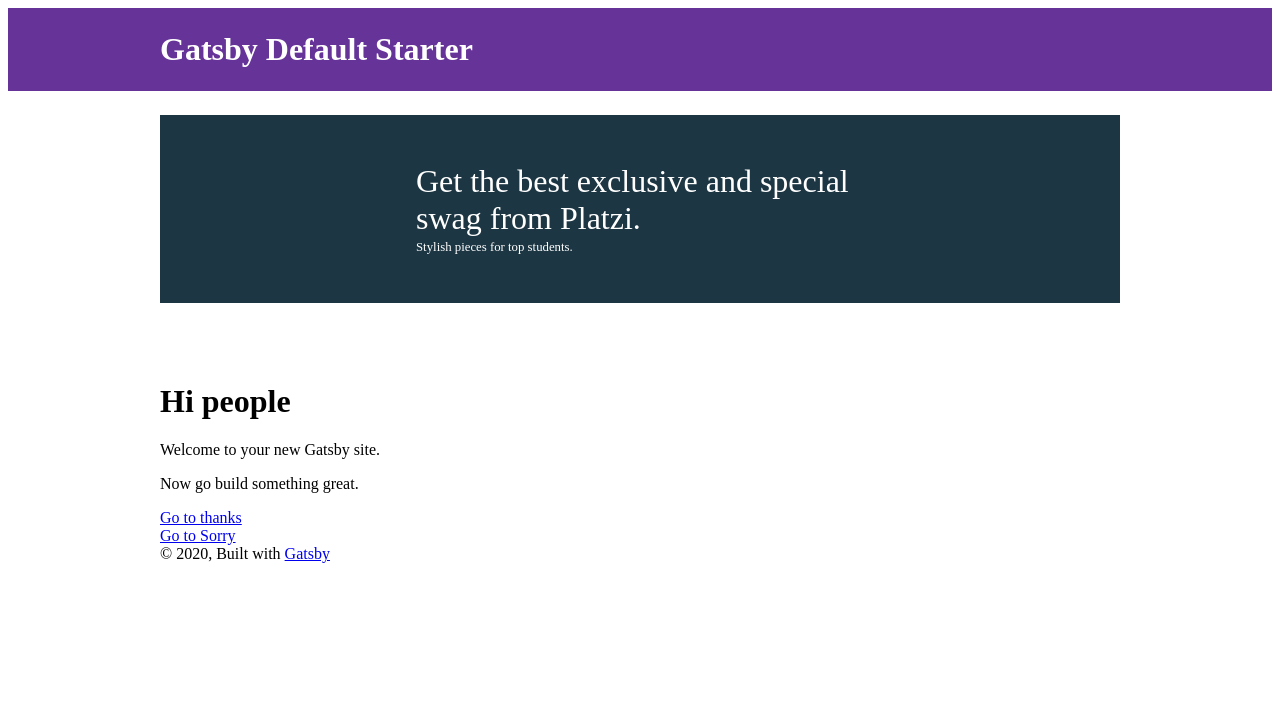
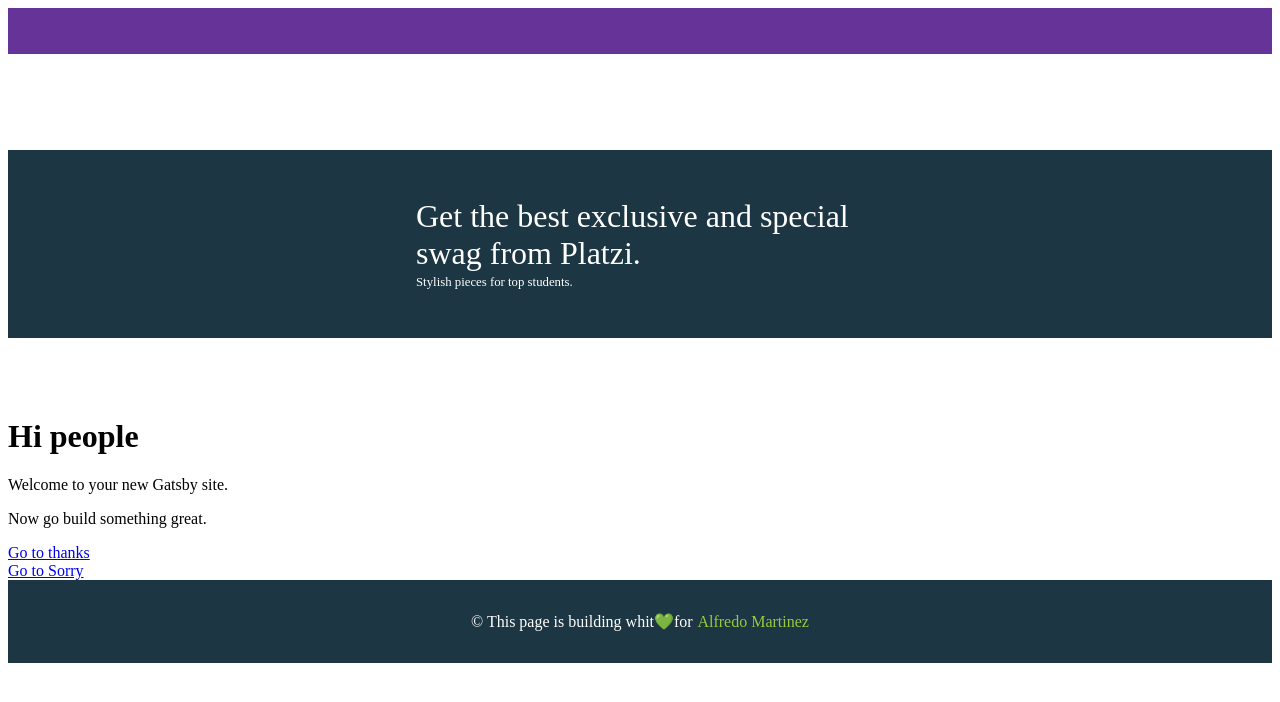
Before and after one commit to alfredomtzg/gatsbyecommerce, a Gatsby site: page / in a window 1280 px wide. Built offline with nearby package versions, Linux system fonts and the light colour scheme; Gatsby itself is replaced by a stand-in of ours.

Commit message:
Change Loyout style

```diff
--- a/public/page-data/404.html/page-data.json
+++ b/public/page-data/404.html/page-data.json
@@ -1 +1 @@
-{"componentChunkName":"component---src-pages-404-js","path":"/404.html","result":{"pageContext":{}},"staticQueryHashes":["3649515864","63159454"]}
+{"componentChunkName":"component---src-pages-404-js","path":"/404.html","result":{"pageContext":{}},"staticQueryHashes":["63159454"]}
--- a/public/page-data/404/page-data.json
+++ b/public/page-data/404/page-data.json
@@ -1 +1 @@
-{"componentChunkName":"component---src-pages-404-js","path":"/404/","result":{"pageContext":{}},"staticQueryHashes":["3649515864","63159454"]}
+{"componentChunkName":"component---src-pages-404-js","path":"/404/","result":{"pageContext":{}},"staticQueryHashes":["63159454"]}
--- a/public/page-data/Thanks/page-data.json
+++ b/public/page-data/Thanks/page-data.json
@@ -1 +1 @@
-{"componentChunkName":"component---src-pages-thanks-js","path":"/thanks/","result":{"pageContext":{}},"staticQueryHashes":["3649515864","63159454"]}
+{"componentChunkName":"component---src-pages-thanks-js","path":"/thanks/","result":{"pageContext":{}},"staticQueryHashes":["63159454"]}
--- a/public/page-data/index/page-data.json
+++ b/public/page-data/index/page-data.json
@@ -1 +1 @@
-{"componentChunkName":"component---src-pages-index-js","path":"/","result":{"pageContext":{}},"staticQueryHashes":["3649515864","63159454"]}
+{"componentChunkName":"component---src-pages-index-js","path":"/","result":{"pageContext":{}},"staticQueryHashes":["63159454"]}
--- a/public/page-data/page-2/page-data.json
+++ b/public/page-data/page-2/page-data.json
@@ -1 +1 @@
-{"componentChunkName":"component---src-pages-page-2-js","path":"/page-2/","result":{"pageContext":{}},"staticQueryHashes":["3649515864","63159454"]}
+{"componentChunkName":"component---src-pages-page-2-js","path":"/page-2/","result":{"pageContext":{}},"staticQueryHashes":["63159454"]}
--- a/public/page-data/sorry/page-data.json
+++ b/public/page-data/sorry/page-data.json
@@ -1 +1 @@
-{"componentChunkName":"component---src-pages-sorry-js","path":"/sorry/","result":{"pageContext":{}},"staticQueryHashes":["3649515864","63159454"]}
+{"componentChunkName":"component---src-pages-sorry-js","path":"/sorry/","result":{"pageContext":{}},"staticQueryHashes":["63159454"]}
--- a/src/components/layout.js
+++ b/src/components/layout.js
@@ -7,42 +7,24 @@
 
 import React from "react"
 import PropTypes from "prop-types"
-import { StaticQuery, graphql } from "gatsby"
+import { Content, Footer } from '../styles/components'
 
 import Header from "./header"
 
 const Layout = ({ children }) => (
-  <StaticQuery
-    query={graphql`
-      query SiteTitleQuery {
-        site {
-          siteMetadata {
-            title
-          }
-        }
-      }
-    `}
-    render={data => (
-      <>
-        <Header siteTitle={data.site.siteMetadata.title} />
-        <div
-          style={{
-            margin: `0 auto`,
-            maxWidth: 960,
-            padding: `0px 1.0875rem 1.45rem`,
-            paddingTop: 0,
-          }}
-        >
-          <main>{children}</main>
-          <footer>
-            © {new Date().getFullYear()}, Built with
-            {` `}
-            <a href="https://www.gatsbyjs.org">Gatsby</a>
-          </footer>
-        </div>
-      </>
-    )}
-  />
+
+  <>
+    <Header />
+    <Content>
+      <main>{children}</main>
+      <Footer>
+        © This page is building whit
+        <span role='img' aria-label='Emoji' > 💚 </span>
+        for
+        <a href="https://github.com/alfredomtzg"> Alfredo Martinez</a>
+      </Footer>
+    </Content>
+  </>
 )
 
 Layout.propTypes = {
```
